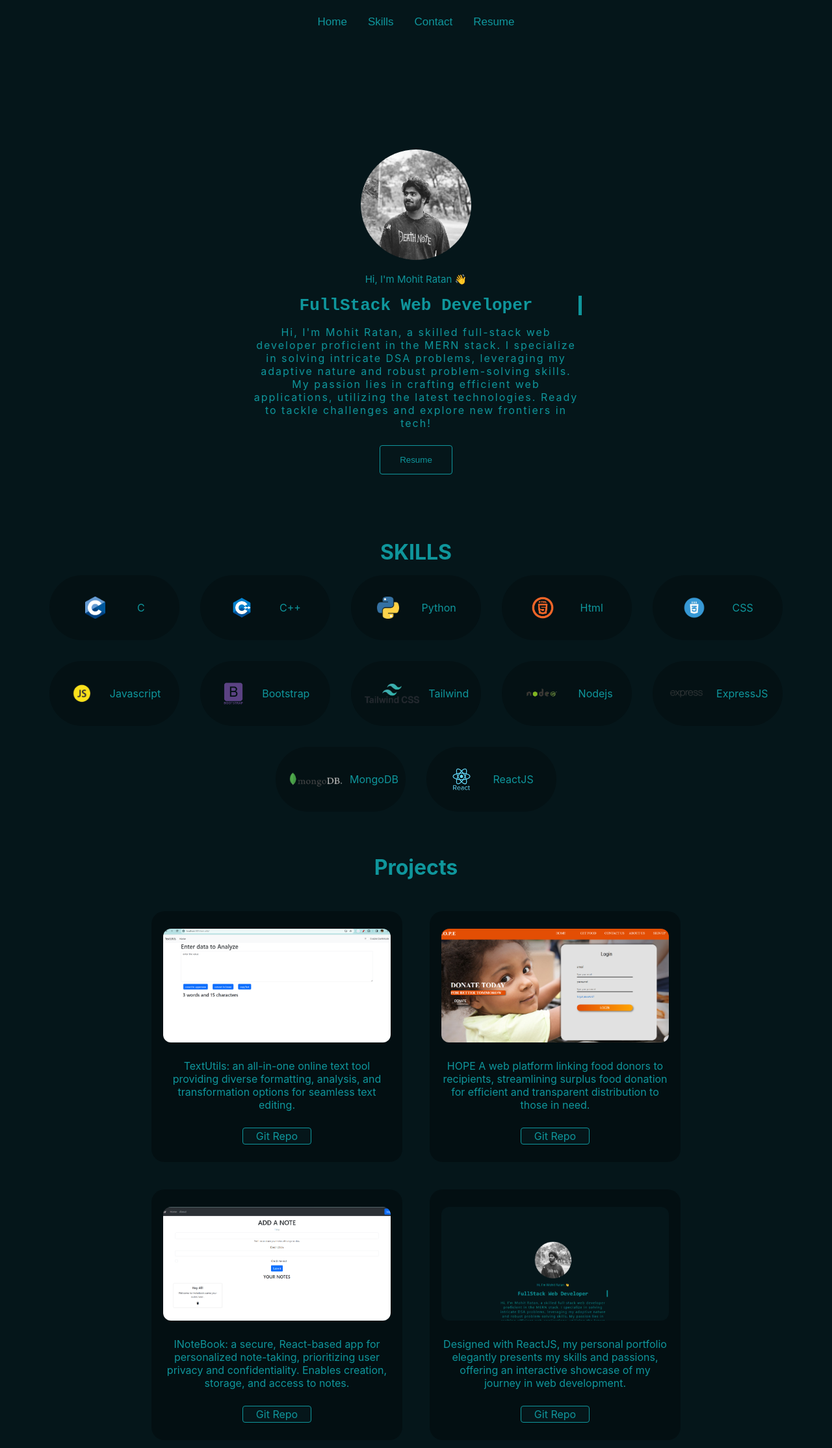
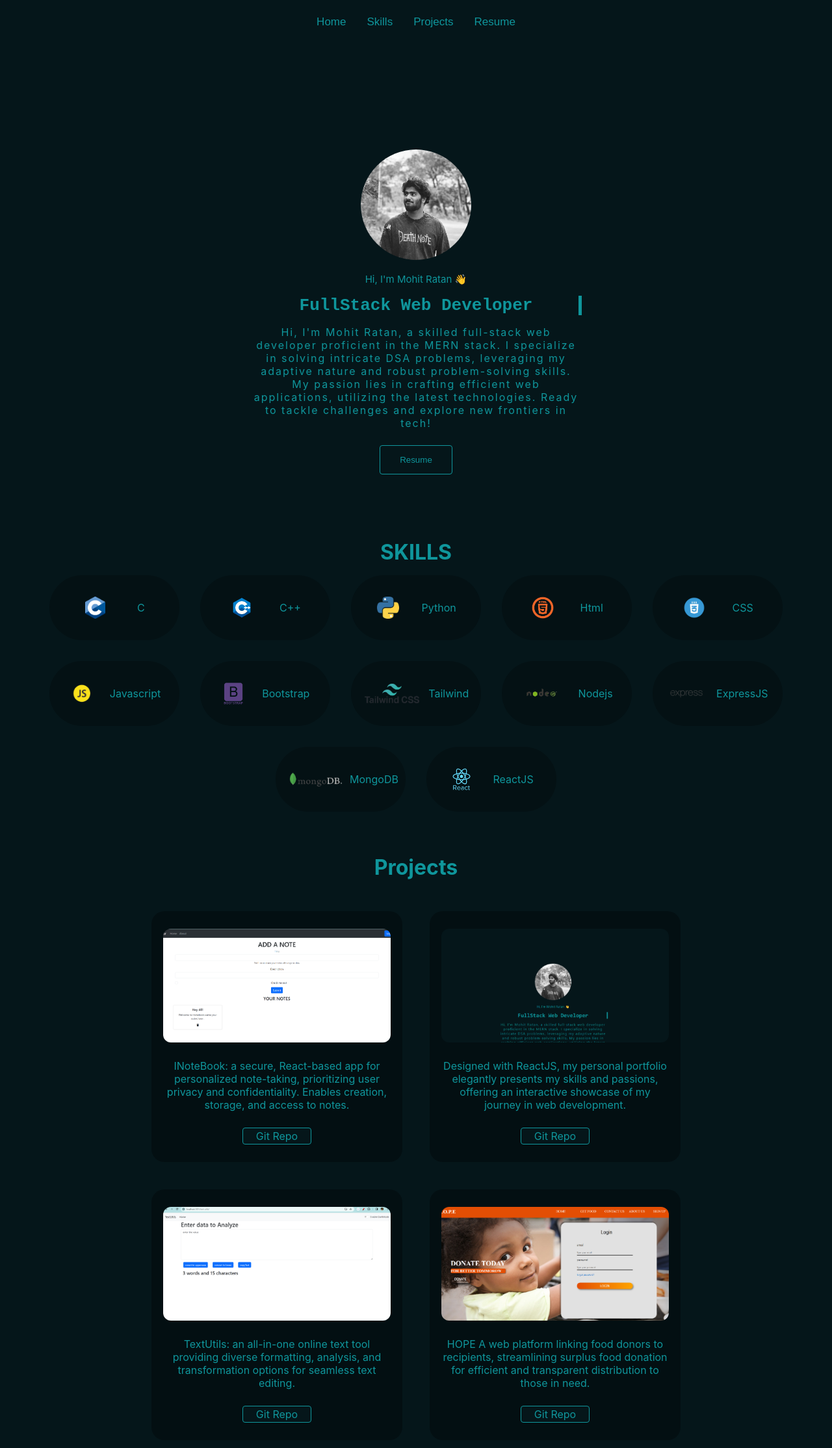
Before and after one commit to mohitratan18/portfolio, a React (Create React App) app: page / in a window 1280 px wide. Shown: the top 2228 px of the page at 65% size. Built offline with nearby package versions, Linux system fonts and the light colour scheme.

Commit message:
projects section added

```diff
--- a/src/App.js
+++ b/src/App.js
@@ -8,7 +8,9 @@ function App() {
   return (
     <div className="app">
       <div className="first-view">
-        <Navbar />
+        <div className="navbar">
+          <Navbar />
+        </div>
         <div className="intro">
           <Intro />
         </div>
@@ -16,8 +18,8 @@ function App() {
       <div className="skills" id="skills">
         <Skills />
       </div>
-      <div className="projects">
-        <Project/>
+      <div className="projects" id="projects">
+        <Project />
       </div>
     </div>
   );
--- a/src/componets/Certificates/certificates.module.css
+++ /dev/null
@@ -1,21 +0,0 @@
-.box{
-    display: flex;
-    flex-wrap: wrap;
-    gap: 10px;
-    padding: 20px;
-    margin: 1rem;
-}
-.container{
-    position: relative;
-    padding: 10px;
-    margin: 1rem;
-}
-.img{
-    max-width: 100%;
-    max-height: 100%;
-    object-fit: cover;
-}
-.container-body{
-    position: absolute;
-    bottom: 10px;
-}
--- a/src/componets/Navbar/Navbar.js
+++ b/src/componets/Navbar/Navbar.js
@@ -23,7 +23,16 @@ const Navbar = () => {
             Skills
           </a>
         </div>
-        <div className={styles.items}>Contact</div>
+        <div className={styles.items}><a
+            href="#projects"
+            style={{
+              color: "inherit",
+              textDecoration: "none",
+            }}
+
+          >
+            Projects
+          </a></div>
         <div className={styles.items}>
           <a
             href="https://drive.google.com/file/d/16j6PqrknaG_fzZ01xU72HD2YrzAa4ChB/view"
@@ -61,7 +70,16 @@ const Navbar = () => {
               Skills
             </a>
           </div>
-          <div className={styles.item} onClick={handleclick}>Contact</div>
+          <div className={styles.item} onClick={handleclick}><a
+            href="#projects"
+            style={{
+              color: "inherit",
+              textDecoration: "none",
+            }}
+
+          >
+            Projects
+          </a></div>
           <div className={styles.item} onClick={handleclick}>
             <a
               href="https://drive.google.com/file/d/16j6PqrknaG_fzZ01xU72HD2YrzAa4ChB/view"
--- a/src/componets/Projects/Project.js
+++ b/src/componets/Projects/Project.js
@@ -3,9 +3,19 @@ import styles from "../Projects/projects.module.css";
 import textutils from "../assests/text-utils.png";
 import inotebook from "../assests/Inotebook.png";
 import hope from "../assests/hope.png";
-import portfolio from "../assests/portfolio.png"
+import portfolio from "../assests/portfolio.png";
 const Project = () => {
   const projectsdata = [
+    {
+      img: inotebook,
+      info: "INoteBook: a secure, React-based app for personalized note-taking, prioritizing user privacy and confidentiality. Enables creation, storage, and access to notes.",
+      btn: "https://github.com/mohitratan18/INOTE-BOOK",
+    },
+    {
+      img: portfolio,
+      info: "Designed with ReactJS, my personal portfolio elegantly presents my skills and passions, offering an interactive showcase of my journey in web development.",
+      btn: "https://github.com/mohitratan18/portfolio",
+    },
     {
       img: textutils,
       info: "TextUtils: an all-in-one online text tool providing diverse formatting, analysis, and transformation options for seamless text editing.",
@@ -14,18 +24,8 @@ const Project = () => {
     {
       img: hope,
       info: "HOPE A web platform linking food donors to recipients, streamlining surplus food donation for efficient and transparent distribution to those in need.",
-      btn: ""
+      btn: "",
     },
-    {
-      img: inotebook,
-      info: "INoteBook: a secure, React-based app for personalized note-taking, prioritizing user privacy and confidentiality. Enables creation, storage, and access to notes.",
-      btn: "https://github.com/mohitratan18/INOTE-BOOK",
-    },
-    {
-      img: portfolio,
-      info:"Designed with ReactJS, my personal portfolio elegantly presents my skills and passions, offering an interactive showcase of my journey in web development.",
-      btn:"https://github.com/mohitratan18/portfolio",
-    }
   ];
   return (
     <div className={styles.box}>
```
Also changed, not shown: src/componets/Certificates/Certificates.js (+28 -15 lines).
